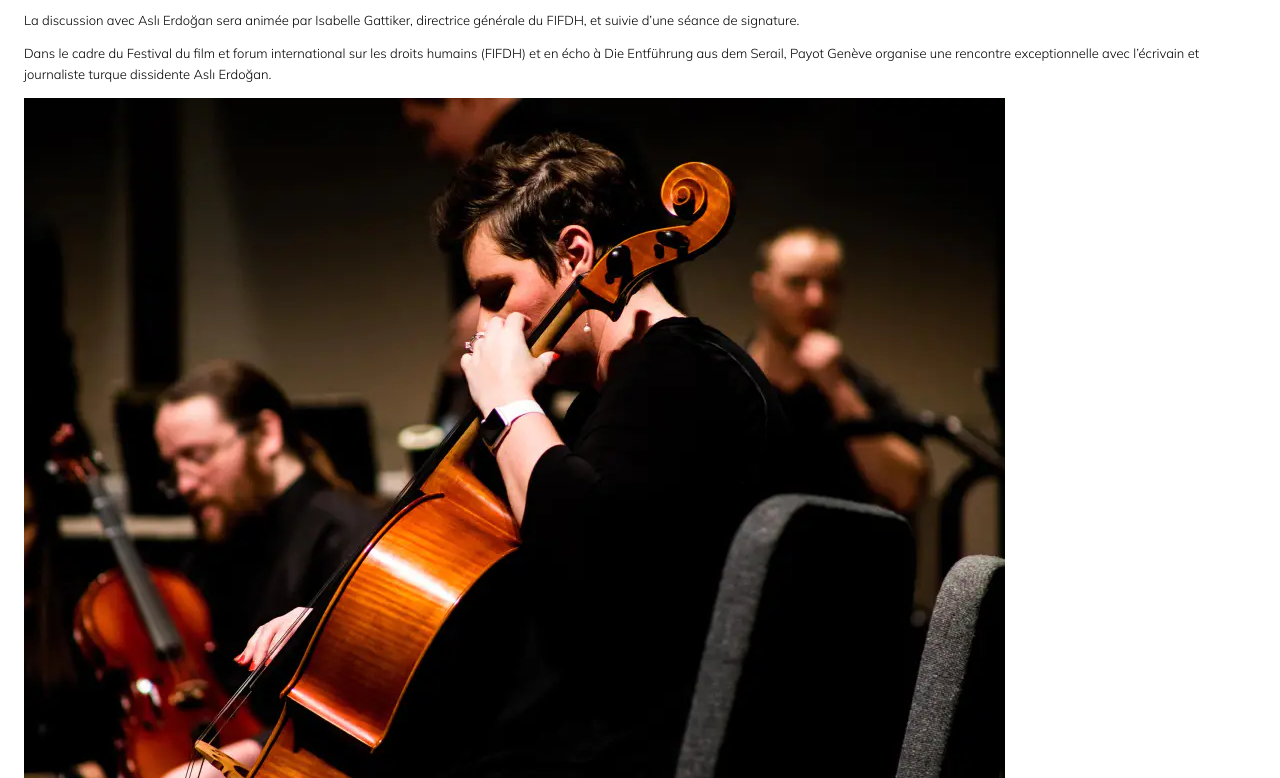
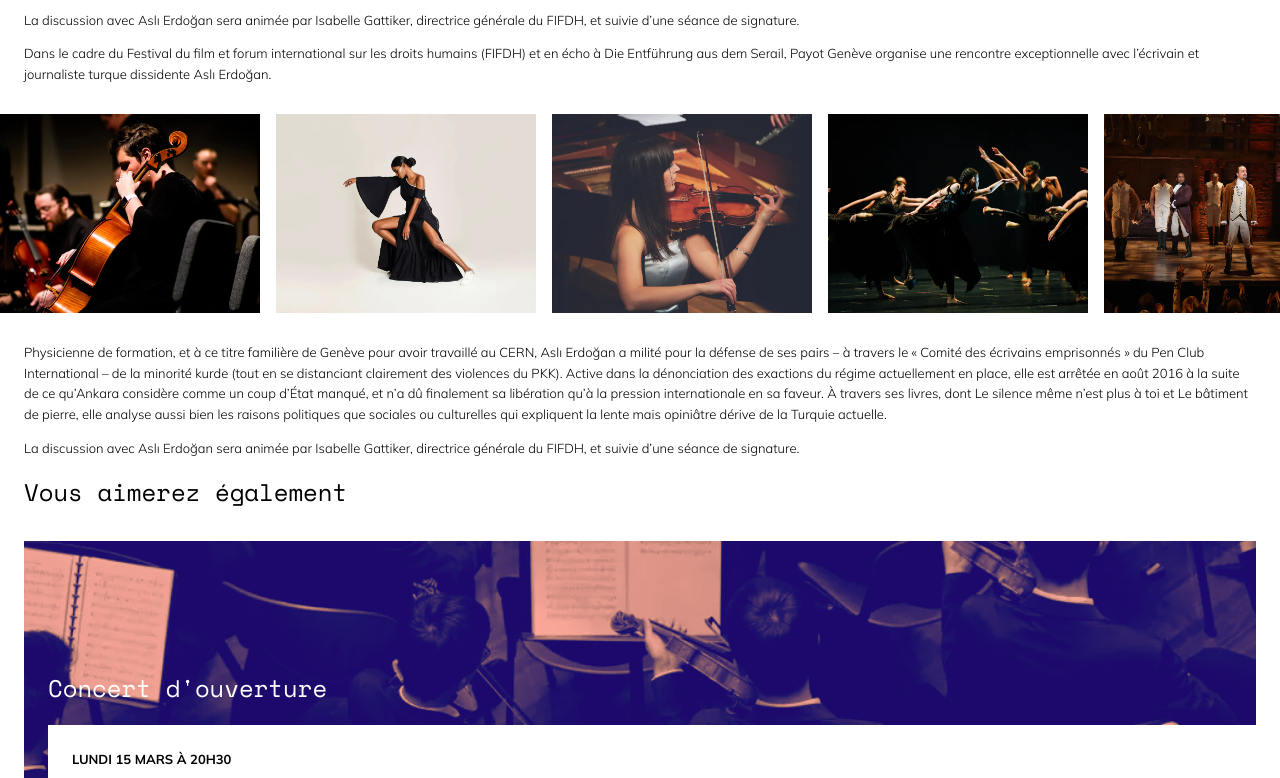
Before and after one commit to Anthox256/crd-mobile-etapes, a plain HTML site: page concert-ouverture.html in a window 1280 px wide. Shown: the part 1982-2760 px from the top of the page. Drawn offline with nearby package versions, Linux system fonts and the light colour scheme; files whose address does not match are found by name.

Commit message:
Etape 14 : Carousel simple uniquement en CSS

```diff
--- a/concert-ouverture.html
+++ b/concert-ouverture.html
@@ -82,11 +82,11 @@
         <p>La discussion avec Aslı Erdoğan sera animée par Isabelle Gattiker, directrice générale du FIFDH, et suivie d’une séance de signature.</p>
         <p>Dans le cadre du Festival du film et forum international sur les droits humains (FIFDH) et en écho à Die Entführung aus dem Serail, Payot Genève organise une rencontre exceptionnelle avec l’écrivain et journaliste turque dissidente Aslı Erdoğan.</p>
         <div class="carousel">
-          <img src="assets/img/agenda-04.webp" alt="musique">
-          <img src="assets/img/agenda-05.webp" alt="musique">
-          <img src="assets/img/agenda-06.webp" alt="musique">
-          <img src="assets/img/agenda-02.webp" alt="musique">
-          <img src="assets/img/agenda-03.webp" alt="musique">
+          <div class="carousel__item"><img src="assets/img/agenda-04.webp" alt="musique"></div>
+          <div class="carousel__item"><img src="assets/img/agenda-05.webp" alt="musique"></div>
+          <div class="carousel__item"><img src="assets/img/agenda-06.webp" alt="musique"></div>
+          <div class="carousel__item"><img src="assets/img/agenda-02.webp" alt="musique"></div>
+          <div class="carousel__item"><img src="assets/img/agenda-03.webp" alt="musique"></div>
         </div>
         <p>Physicienne de formation, et à ce titre familière de Genève pour avoir travaillé au CERN, Aslı Erdoğan a milité pour la défense de ses pairs – à travers le « Comité des écrivains emprisonnés » du Pen Club International – de la minorité kurde (tout en se distanciant clairement des violences du PKK). Active dans la dénonciation des exactions du régime actuellement en place, elle est arrêtée en août 2016 à la suite de ce qu’Ankara considère comme un coup d’État manqué, et n’a dû finalement sa libération qu’à la pression internationale en sa faveur. À travers ses livres, dont Le silence même n’est plus à toi et Le bâtiment de pierre, elle analyse aussi bien les raisons politiques que sociales ou culturelles qui expliquent la lente mais opiniâtre dérive de la Turquie actuelle.</p>
         <p>La discussion avec Aslı Erdoğan sera animée par Isabelle Gattiker, directrice générale du FIFDH, et suivie d’une séance de signature.</p>
--- a/src/css/components/carousel.css
+++ b/src/css/components/carousel.css
@@ -0,0 +1,32 @@
+.carousel {
+  list-style: none;
+  display: flex;
+  gap: 1rem;
+  overflow-x: scroll;
+  padding: 1rem 0;
+  scroll-snap-type: x mandatory;
+  margin-left: calc(0px - var(--space3x));
+  margin-right: calc(0px - var(--space3x));
+}
+
+.carousel__item {
+  flex: 1 0 260px;
+  scroll-snap-align: center;
+}
+
+.carousel img {
+  display: block;
+}
+
+::-webkit-scrollbar-track {
+  background-color: var(--gray-200);
+}
+
+::-webkit-scrollbar {
+  height: 2px;
+  background-color: var(--gray-white);
+}
+
+::-webkit-scrollbar-thumb {
+  background-color: var(--brand-saumon);
+}
```
Also changed, not shown: conservatoire.html (+5 -5 lines), 1 other file.
